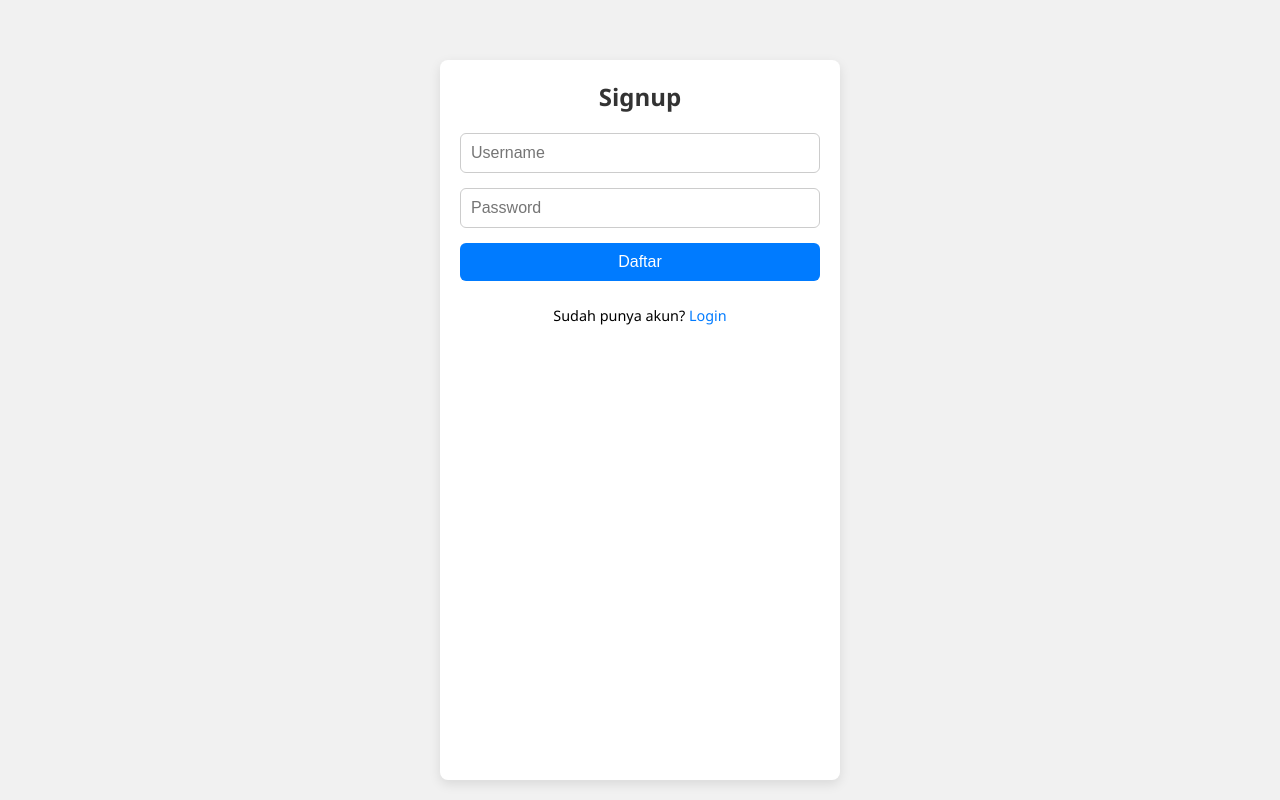
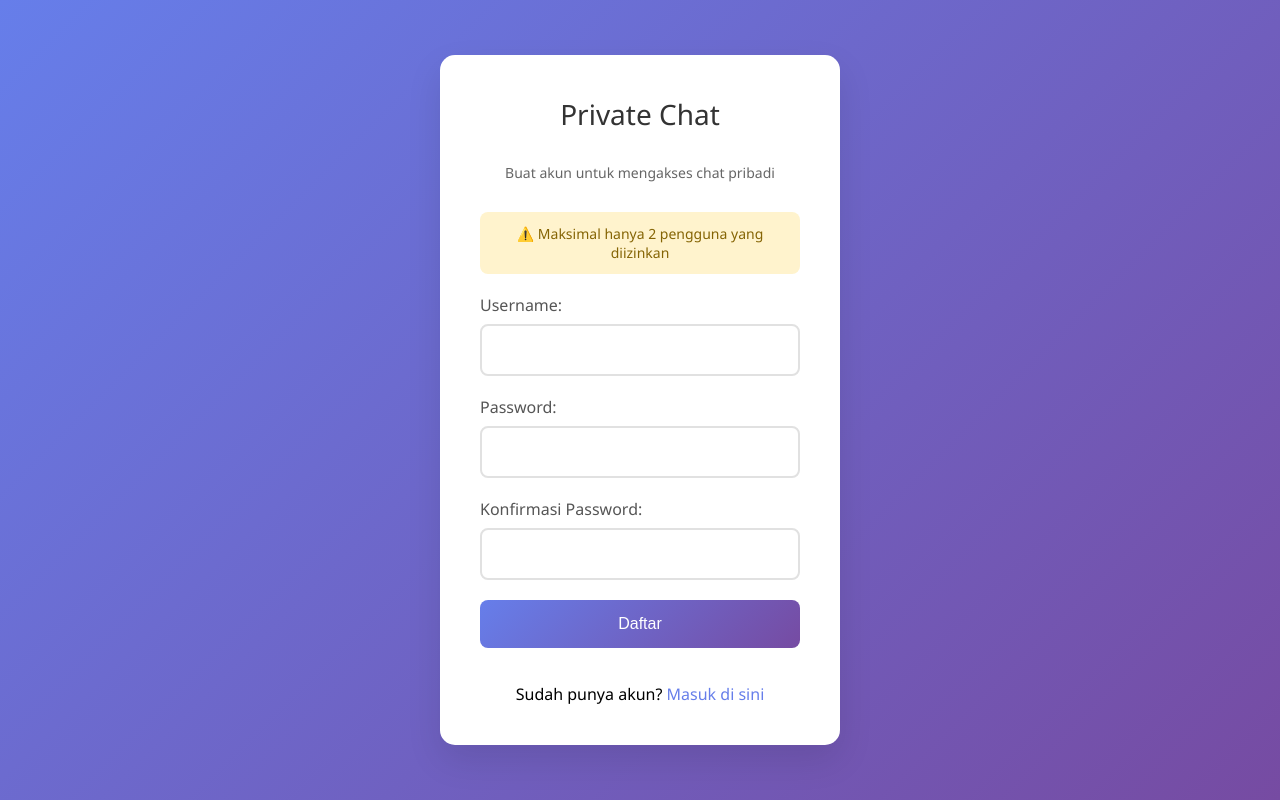
Before and after one commit to imn0thero/ChatDB, a website: page public/signup.html in a window 1280 px wide. Drawn offline with Linux system fonts and the light colour scheme.

Commit message:
Update signup.html

```diff
--- a/public/signup.html
+++ b/public/signup.html
@@ -1,40 +1,223 @@
 <!DOCTYPE html>
-<html lang="id">
+<html lang="en">
 <head>
-  <meta charset="UTF-8" />
-  <meta name="viewport" content="width=device-width, initial-scale=1.0"/>
-  <title>Signup - Private Chat</title>
-  <link rel="stylesheet" href="style.css" />
+    <meta charset="UTF-8">
+    <meta name="viewport" content="width=device-width, initial-scale=1.0">
+    <title>Sign Up - Private Chat</title>
+    <style>
+        * {
+            margin: 0;
+            padding: 0;
+            box-sizing: border-box;
+        }
+
+        body {
+            font-family: 'Segoe UI', Tahoma, Geneva, Verdana, sans-serif;
+            background: linear-gradient(135deg, #667eea 0%, #764ba2 100%);
+            min-height: 100vh;
+            display: flex;
+            align-items: center;
+            justify-content: center;
+        }
+
+        .container {
+            background: white;
+            border-radius: 15px;
+            box-shadow: 0 15px 35px rgba(0,0,0,0.1);
+            padding: 40px;
+            width: 100%;
+            max-width: 400px;
+        }
+
+        .title {
+            text-align: center;
+            color: #333;
+            margin-bottom: 30px;
+            font-size: 28px;
+            font-weight: 300;
+        }
+
+        .form-group {
+            margin-bottom: 20px;
+        }
+
+        label {
+            display: block;
+            margin-bottom: 8px;
+            color: #555;
+            font-weight: 500;
+        }
+
+        input[type="text"], input[type="password"] {
+            width: 100%;
+            padding: 15px;
+            border: 2px solid #e1e1e1;
+            border-radius: 8px;
+            font-size: 16px;
+            transition: border-color 0.3s;
+        }
+
+        input[type="text"]:focus, input[type="password"]:focus {
+            outline: none;
+            border-color: #667eea;
+        }
+
+        .btn {
+            width: 100%;
+            padding: 15px;
+            background: linear-gradient(135deg, #667eea 0%, #764ba2 100%);
+            color: white;
+            border: none;
+            border-radius: 8px;
+            font-size: 16px;
+            cursor: pointer;
+            transition: transform 0.2s;
+            margin-bottom: 15px;
+        }
+
+        .btn:hover {
+            transform: translateY(-2px);
+        }
+
+        .btn:active {
+            transform: translateY(0);
+        }
+
+        .link {
+            text-align: center;
+            margin-top: 20px;
+        }
+
+        .link a {
+            color: #667eea;
+            text-decoration: none;
+            font-weight: 500;
+        }
+
+        .link a:hover {
+            text-decoration: underline;
+        }
+
+        .error {
+            background: #ffebee;
+            color: #c62828;
+            padding: 12px;
+            border-radius: 8px;
+            margin-bottom: 20px;
+            text-align: center;
+            display: none;
+        }
+
+        .success {
+            background: #e8f5e8;
+            color: #2e7d32;
+            padding: 12px;
+            border-radius: 8px;
+            margin-bottom: 20px;
+            text-align: center;
+            display: none;
+        }
+
+        .subtitle {
+            text-align: center;
+            color: #666;
+            margin-bottom: 30px;
+            font-size: 14px;
+        }
+
+        .warning {
+            background: #fff3cd;
+            color: #856404;
+            padding: 12px;
+            border-radius: 8px;
+            margin-bottom: 20px;
+            text-align: center;
+            font-size: 14px;
+        }
+    </style>
 </head>
 <body>
-  <div class="container form-container">
-    <h2>Signup</h2>
+    <div class="container">
+        <h1 class="title">Private Chat</h1>
+        <p class="subtitle">Buat akun untuk mengakses chat pribadi</p>
+
+        <div class="warning">
+            ⚠️ Maksimal hanya 2 pengguna yang diizinkan
+        </div>
+
+        <div id="error" class="error"></div>
+        <div id="success" class="success"></div>
+
         <form id="signupForm">
-      <input type="text" id="username" placeholder="Username" required />
-      <input type="password" id="password" placeholder="Password" required />
-      <button type="submit">Daftar</button>
-      <p>Sudah punya akun? <a href="login.html">Login</a></p>
+            <div class="form-group">
+                <label for="username">Username:</label>
+                <input type="text" id="username" name="username" required minlength="3">
+            </div>
+
+            <div class="form-group">
+                <label for="password">Password:</label>
+                <input type="password" id="password" name="password" required minlength="6">
+            </div>
+
+            <div class="form-group">
+                <label for="confirmPassword">Konfirmasi Password:</label>
+                <input type="password" id="confirmPassword" name="confirmPassword" required minlength="6">
+            </div>
+
+            <button type="submit" class="btn">Daftar</button>
         </form>
+
+        <div class="link">
+            <p>Sudah punya akun? <a href="/login">Masuk di sini</a></p>
+        </div>
     </div>
 
     <script>
         document.getElementById('signupForm').addEventListener('submit', async (e) => {
             e.preventDefault();
-      const username = document.getElementById('username').value.trim();
-      const password = document.getElementById('password').value.trim();
 
-      const res = await fetch('/signup', {
+            const username = document.getElementById('username').value;
+            const password = document.getElementById('password').value;
+            const confirmPassword = document.getElementById('confirmPassword').value;
+            const errorDiv = document.getElementById('error');
+            const successDiv = document.getElementById('success');
+
+            // Hide previous messages
+            errorDiv.style.display = 'none';
+            successDiv.style.display = 'none';
+
+            // Validate passwords match
+            if (password !== confirmPassword) {
+                errorDiv.textContent = 'Password tidak cocok';
+                errorDiv.style.display = 'block';
+                return;
+            }
+
+            try {
+                const response = await fetch('/signup', {
                     method: 'POST',
-        headers: { 'Content-Type': 'application/json' },
+                    headers: {
+                        'Content-Type': 'application/json',
+                    },
                     body: JSON.stringify({ username, password })
                 });
 
-      if (res.ok) {
-        alert('Akun berhasil dibuat. Silakan login.');
-        window.location.href = 'login.html';
+                const data = await response.json();
+
+                if (data.success) {
+                    successDiv.textContent = 'Akun berhasil dibuat! Mengalihkan ke halaman login...';
+                    successDiv.style.display = 'block';
+
+                    setTimeout(() => {
+                        window.location.href = '/login';
+                    }, 2000);
                 } else {
-        const err = await res.json();
-        alert(err.msg || 'Gagal signup');
+                    errorDiv.textContent = data.error || 'Pendaftaran gagal';
+                    errorDiv.style.display = 'block';
+                }
+            } catch (error) {
+                errorDiv.textContent = 'Terjadi kesalahan. Silakan coba lagi.';
+                errorDiv.style.display = 'block';
             }
         });
     </script>
```
Lines whose indentation alone changed are shown as unchanged.
